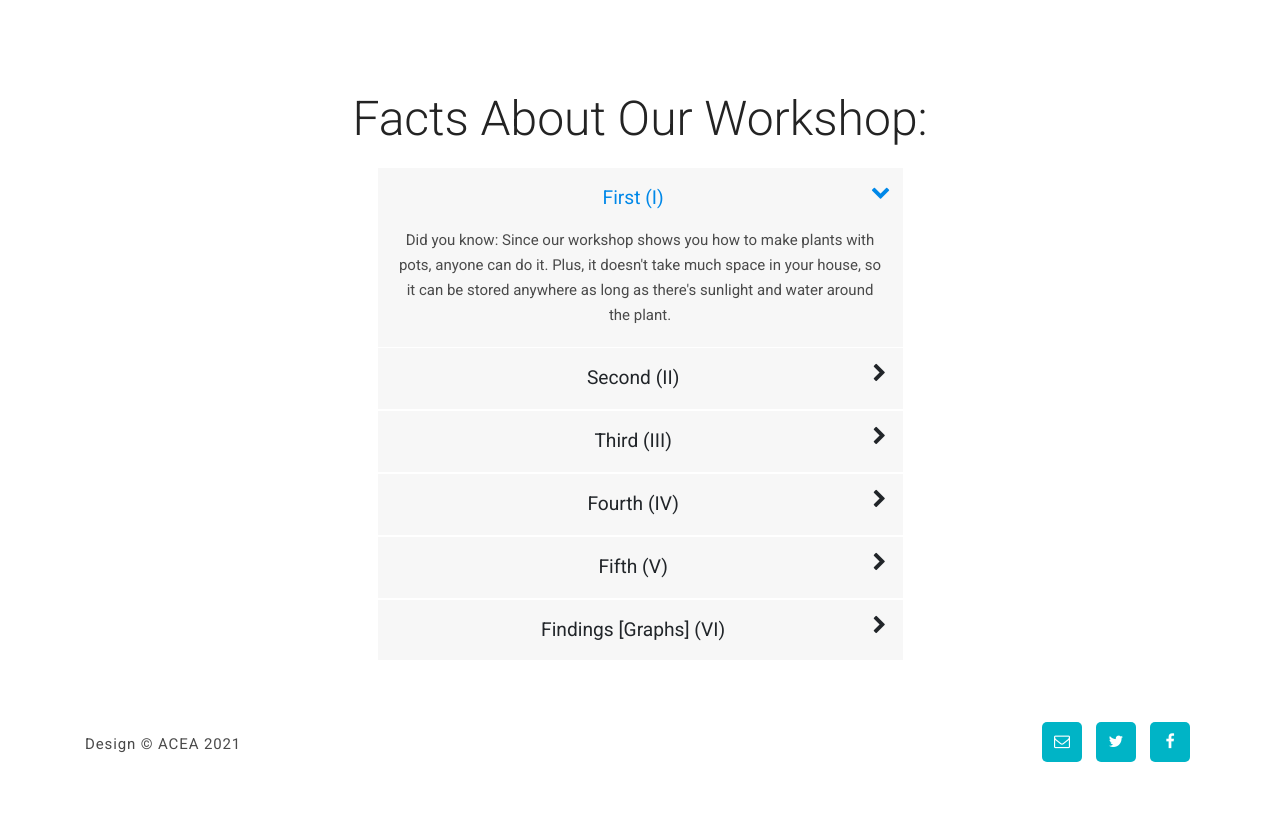
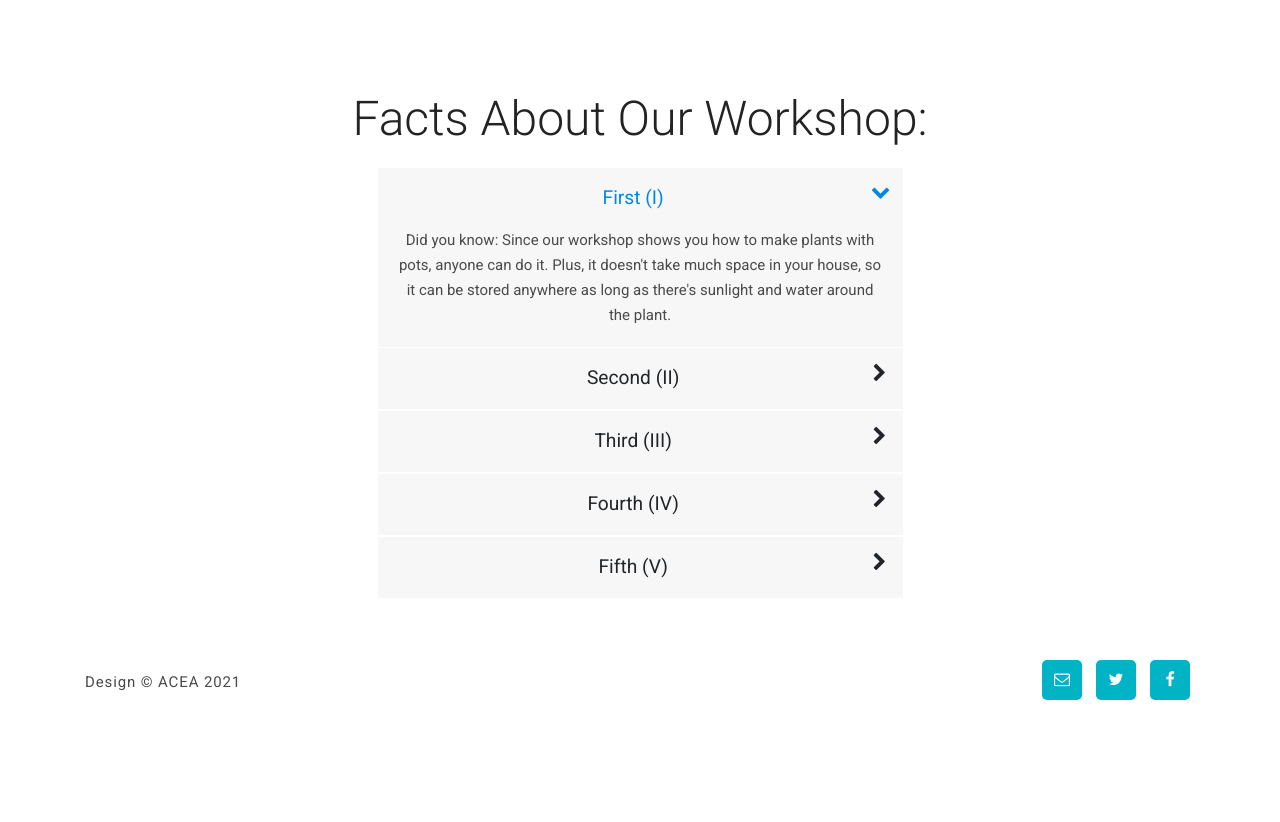
Before and after one commit to amritpal001/aceag4, a plain HTML site: page index.html in a window 1280 px wide. Shown: the part 3478-4300 px from the top of the page. After the commit the page ends 4238 px from the top, so only its background shows below. Drawn offline with Linux system fonts and the light colour scheme.

Commit message:
Update index.html

```diff
--- a/index.html
+++ b/index.html
@@ -5,8 +5,8 @@
 
     <meta charset="utf-8">
     <meta name="viewport" content="width=device-width, initial-scale=1, shrink-to-fit=no">
-    <meta name="description" content="">
-    <meta name="author" content="Amrit Pal, Sarah Reyes (Group 4 Facilitator/Spokesperson)">
+    <meta name="description" content="The website for Group 4's website on ACEA (Arts and Crafts on Environment Awareness).">
+    <meta name="author" content="Group 4">
     <link href="https://fonts.googleapis.com/css?family=Roboto:100,300,400,500,700,900" rel="stylesheet">
 
     <title>ACEA | Group 4</title>
@@ -184,7 +184,7 @@ PLANTS AND POTS USING ARTS AND CRAFTS (GROUP 4)
         </div>
     </section>
 
-    <!-- ***** Features Small Start ***** -->
+    <!-- ***** Games & Activities Start ***** -->
     <section class="section" id="games-activities">
       <div class="header-text">
         <div class="container">
@@ -201,7 +201,7 @@ PLANTS AND POTS USING ARTS AND CRAFTS (GROUP 4)
 
       </div>
     </section>
-    <!-- ***** Features Small End ***** -->
+    <!-- ***** Games & Activities End ***** -->
 
 
     <!-- ***** Facts Start ***** -->
@@ -229,7 +229,8 @@ PLANTS AND POTS USING ARTS AND CRAFTS (GROUP 4)
             <!-- ***** Section Title End ***** -->
 
 
-                <center><div class="col-lg-6 col-md-6 col-sm-12">
+                <center>
+                  <div class="col-lg-6 col-md-6 col-sm-12">
                     <div class="accordions is-first-expanded">
                         <article class="accordion">
                             <div class="accordion-head">
@@ -293,32 +294,13 @@ PLANTS AND POTS USING ARTS AND CRAFTS (GROUP 4)
                             </div>
                             <div class="accordion-body">
                                 <div class="content">
-                                    <p>1.) 100% of the participants said the workshop is Interesting, 66% for Helpful, 50% for Accurate,Likable and Reliability. <br><br> 2.) While some do not have a say to the workshop, 1 participant openly said an informative observation from their point of view. By the suggestion of the participant we can have a more improved way of handling the workshop.
- <br><br> 3.) 2 participants said gathering materials is the hardest part, 3 said designing/creating colors, 2 said the same thing which is the work itself, while 1 said she doesn't have any background knowledge of arts.
-</p>
+                                    <p>Did you know: Art cannot be taught, it comes from thinking. But it can be improved by practice.</p>
                                 </div>
                             </div>
-                        </article>
-                        <article class="accordion">
-                            <div class="accordion-head">
-                                <span>Findings [Graphs] (VI)</span>
-                                <span class="icon">
-                                    <i class="icon fa fa-chevron-right"></i>
-                                </span>
-                            </div>
-                            <div class="accordion-body">
-                                <div class="content">
-                                    <p>1.)<a href="https://snipboard.io/GxoHne.jpg" target="_blank"> Click here for First Graph.</a></p>
-                                    <p>2.)<a href="https://snipboard.io/HKsac7.jpg" target="_blank"> Click here for Second Graph.</a></p>
-                                    <p>3.)<a href="https://snipboard.io/tFAOE9.jpg" target="_blank"> Click here for Third Graph.</a></p>
-
-
-
-
-
-                                    </center>
-                                    </div>
-    </section>
+                       </article>
+                    </center>
+                 </div>
+           </section>
     <!-- ***** Facts End ***** -->
 
 
```
